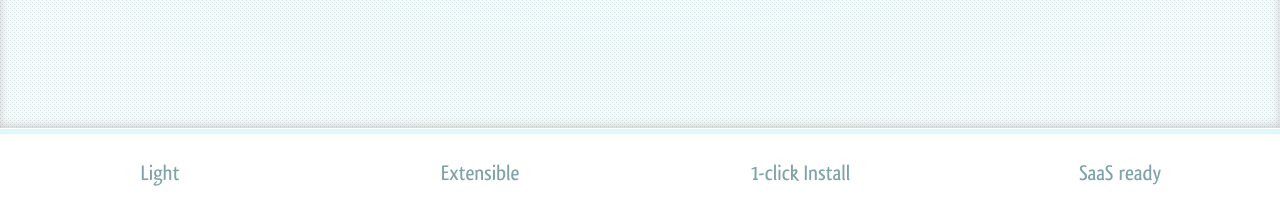
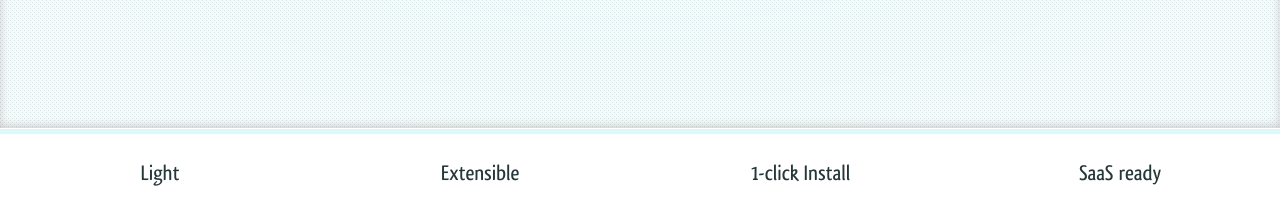
Before and after one commit to markjivko/fervoare, a PHP site: page / in a window 1280 px wide. Shown: the part 586-800 px from the top of the page. Run offline with PHP 8.4, Linux system fonts and the light colour scheme; data comes from the database, SQL or seed files in the repository; data that the repository does not hold is empty.

Commit message:
[chore] Small contrast change

```diff
--- a/app/templates/default/open/css/style.css
+++ b/app/templates/default/open/css/style.css
@@ -550,7 +550,7 @@ section {
 }
 .submenu ul li, .submenu-page ul li {
     border-top: 5px solid #DBF9F9;
-    color: #7FA3A9;
+    color: #263739;
     cursor: pointer;
     display: -webkit-box;
     display: -webkit-flex;
```
